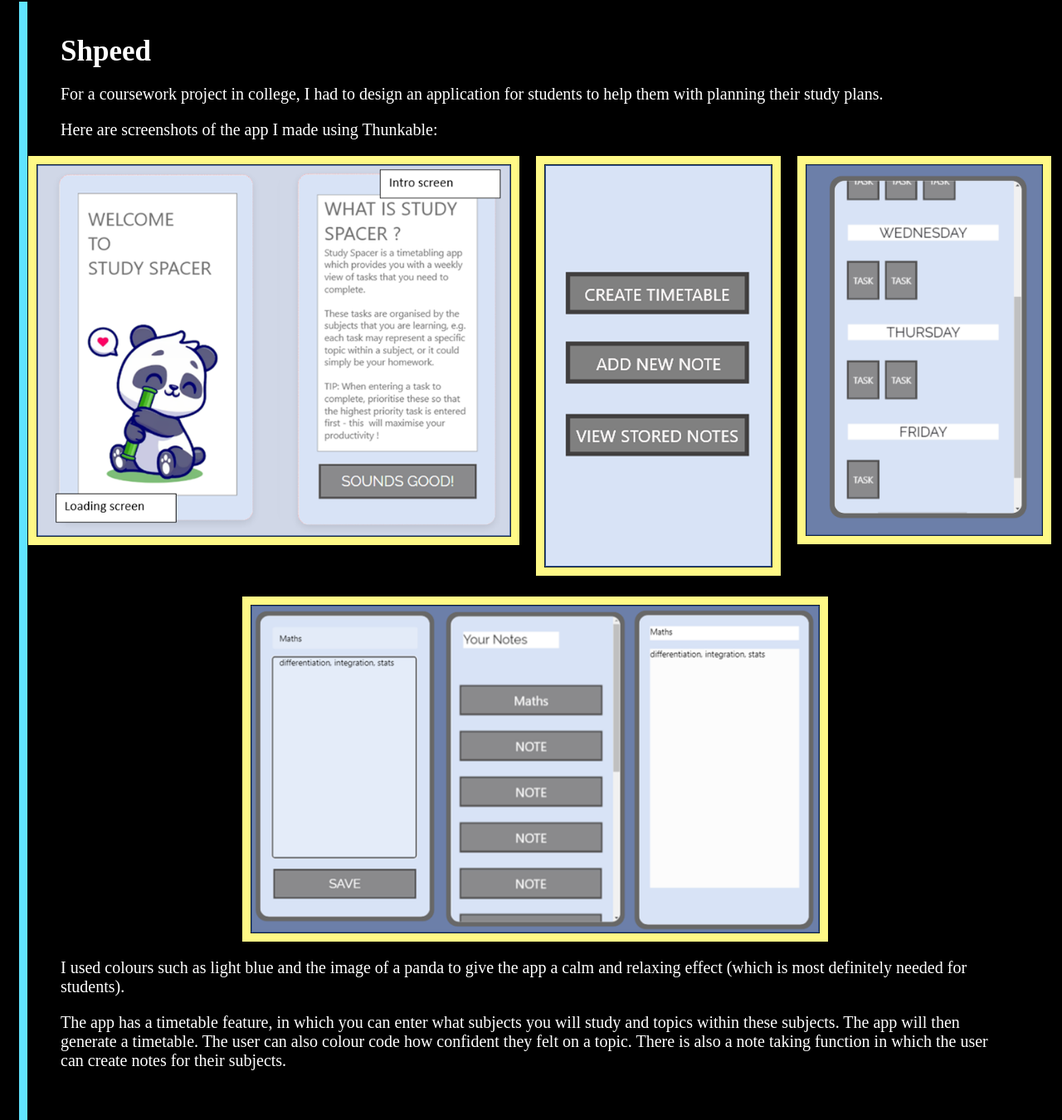
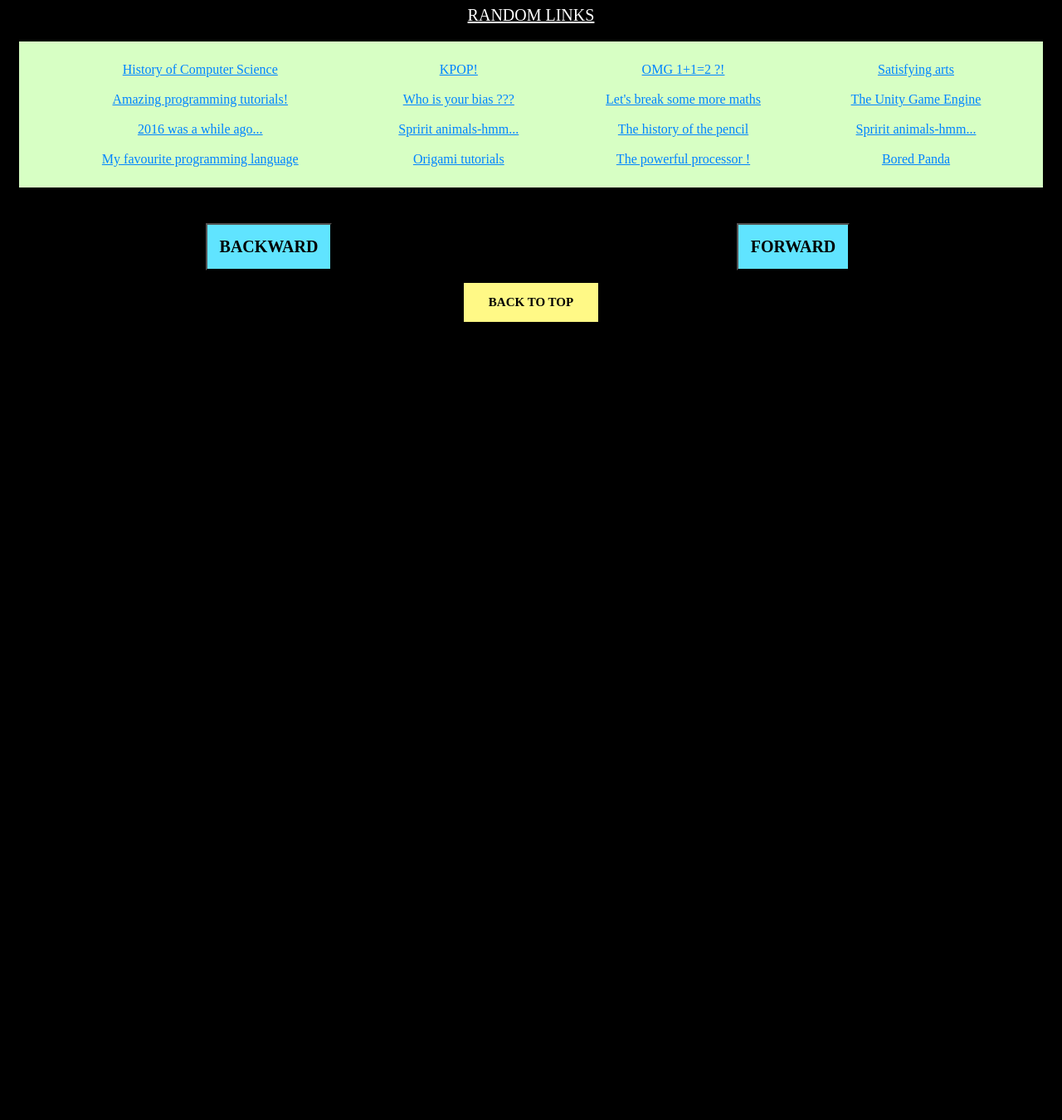
Before and after one commit to HR-427/HR-427.multimedia.github.io, a plain HTML site: page CourseworkPage.html in a window 1280 px wide. Shown: the part 4673-6023 px from the top of the page at 83% size. After the commit the page ends 5120 px from the top, so only its background shows below. Drawn offline with Linux system fonts and the light colour scheme; a script that the page names is missing.

Commit message:
Update CourseworkPage.html

```diff
--- a/CourseworkPage.html
+++ b/CourseworkPage.html
@@ -167,40 +167,6 @@
                 </p>
             </div>
         </div>
-
-        <div class="contentTitleLeft">
-            Shpeed
-            <div class="contentLeft">
-                <p>
-                    For a coursework project in college, I had to design an
-                    application for students to help them with planning
-                    their study plans.
-                </p>
-                <p>
-                    Here are screenshots of the app I made using Thunkable:
-                </p>
-            </div>
-            <div class="imageRow">
-                <img src="studyspacer1.png" style="width:50%;height:15%;border:10px solid #fff986;margin-right:20px;margin-left:30px;">
-                <img src="studyspacer2.png" style="width:25%;height:12.5%;border:10px solid #fff986;margin-right:20px;">
-                <img src="studyspacer3.png" style="width:25%;height:15%;border:10px solid #fff986;margin-right:20px;">
-            </div>
-            <img src="studyspacer4.png" style="width:60%;height:15%;border:10px solid #fff986;;display:block;margin-left:auto;margin-right:auto;margin-top:25px;">
-            <div class="contentLeft">
-                <p>
-                    I used colours such as light blue and the image of a panda
-                    to give the app a calm and relaxing effect (which is most
-                    definitely needed for students).
-                </p>
-                <p>
-                    The app has a timetable feature, in which you can enter what subjects you will
-                    study and topics within these subjects. The app will then generate a timetable.
-                    The user can also colour code how confident they felt on a topic. There is also
-                    a note taking function in which the user can create notes for their subjects.
-                </p>
-            </div>
-        </div>
-
         <p style="text-align:center;font-size:20px;text-decoration:underline;">RANDOM LINKS</p>
 
         <div class="footer">
```
